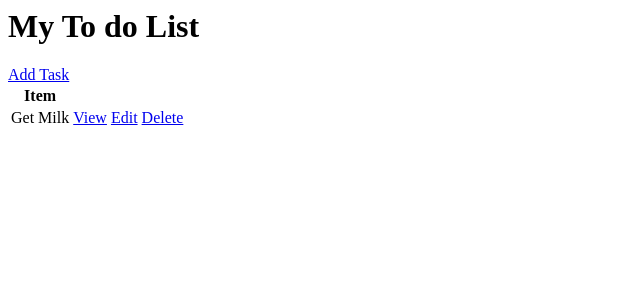
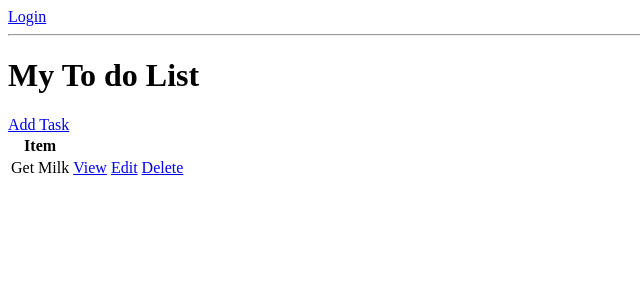
Before and after one commit to Code-Institute-Submissions/MSP4-ToDoApp, a Django app: page / in a window 1280 px wide. Shown: the top 300 px of the page, without its empty margins (0-640 px from the left). Run offline with Django 3.2, Linux system fonts and the light colour scheme; data comes from the database, SQL or seed files in the repository; both versions use the stored data as it was after the commit.

Commit message:
Create login/logout view functionality

```diff
--- a/todolist/templates/todolist/task_list.html
+++ b/todolist/templates/todolist/task_list.html
@@ -1,4 +1,14 @@
+{% if request.user.is_authenticated %}
+    <p>{{request.user}}</p>
+    <a href="{% url 'logout' %}">Logout</a>
+{% else %}
+<a href="{% url 'login' %}">Login</a>
+{% endif %}
+
+<hr>
 <h1>My To do List</h1>
+
+
 <a href="{% url 'task-create' %}">Add Task</a>
 
 <table>
--- a/todolist/urls.py
+++ b/todolist/urls.py
@@ -1,7 +1,11 @@
 from django.urls import path
-from .views import TaskList, TaskDetail, TaskCreate, TaskUpdate, DeleteView
+from .views import TaskList, TaskDetail, TaskCreate, TaskUpdate, DeleteView, CustomLoginView
+from django.contrib.auth.views import LogoutView
 
 urlpatterns = [
+    path('login/', CustomLoginView.as_view(), name='login'),
+    path('logout/', LogoutView.as_view(next_page='login'), name='logout'),
+
     path('', TaskList.as_view(), name='tasks'),
     path('task/<int:pk>/', TaskDetail.as_view(), name='task'),
     path('task-create/', TaskCreate.as_view(), name='task-create'),
--- a/todolist/views.py
+++ b/todolist/views.py
@@ -4,7 +4,18 @@ from django.views.generic.detail import DetailView
 from django.views.generic.edit import CreateView, UpdateView, DeleteView
 from django.urls import reverse_lazy
 
+from django.contrib.auth.views import LoginView
+
 from .models import Task
+
+
+class CustomLoginView(LoginView):
+    template_name = 'todolist/login.html'
+    fields = '__all__'
+    redirect_authenticated_user = True
+
+    def get_success_url(self):
+        return reverse_lazy('tasks')
 
 
 class TaskList(ListView):
```
Also changed, not shown: todolist/templates/todolist/login.html (added, +7 -0 lines), db.sqlite3.
